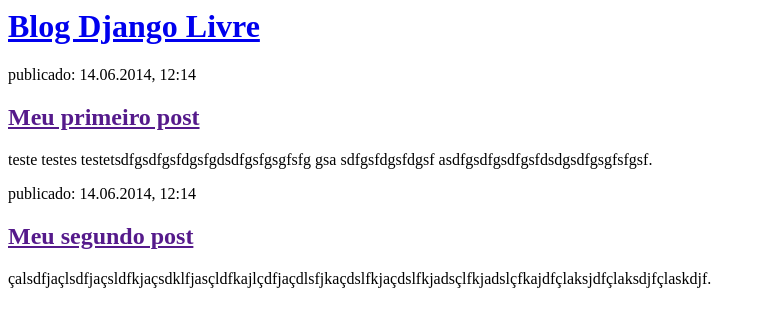
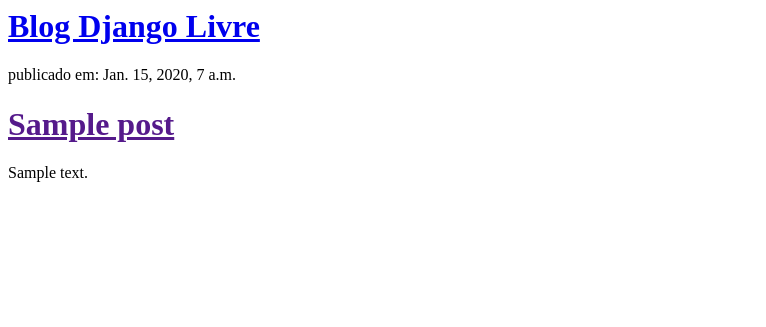
Before and after one commit to rogeriocanto/my-first-blog, a Django app: template blog/templates/blog/post_list.html in a window 1280 px wide. Shown: the top 327 px of the page, without its empty margins (0-766 px from the left). Run offline with Django 3.2, Linux system fonts and the light colour scheme; the template is opened without the code that fills it: values that come from a table or form of the project are taken from there, others are empty; tables that the repository leaves empty hold one stand-in row (values such as "Sample post").

Commit message:
Modified templates to display posts from database.

```diff
--- a/blog/templates/blog/post_list.html
+++ b/blog/templates/blog/post_list.html
@@ -7,16 +7,13 @@
             <h1><a href="/">Blog Django Livre</a></h1>
         </div>
 
-        <div>
-            <p>publicado: 14.06.2014, 12:14</p>
-            <h2><a href="">Meu primeiro post</a></h2>
-            <p>teste testes testetsdfgsdfgsfdgsfgdsdfgsfgsgfsfg gsa sdfgsfdgsfdgsf   asdfgsdfgsdfgsfdsdgsdfgsgfsfgsf.</p>
-        </div>
+        {% for post in posts %}
+         <div>
+           <p>publicado em: {{ post.published_date }}</p>
+           <h1><a href="">{{ post.title }}</a></h1>
+            <p>{{ post.text|linebreaksbr }}</p>
+         </div>
+        {% endfor %}
 
-        <div>
-            <p>publicado: 14.06.2014, 12:14</p>
-            <h2><a href="">Meu segundo post</a></h2>
-            <p>çalsdfjaçlsdfjaçsldfkjaçsdklfjasçldfkajlçdfjaçdlsfjkaçdslfkjaçdslfkjadsçlfkjadslçfkajdfçlaksjdfçlaksdjfçlaskdjf.</p>
-        </div>
     </body>
 </html>
--- a/blog/views.py
+++ b/blog/views.py
@@ -1,6 +1,10 @@
+
 from django.shortcuts import render
+from django.utils import timezone
+from .models import Post
 
 # Create your views here.
 
 def post_list(request):
-    return render(request, 'blog/post_list.html', {})
+    posts = Post.objects.filter(published_date__lte=timezone.now()).order_by('published_date')
+    return render(request, 'blog/post_list.html', {'posts': posts})
```
